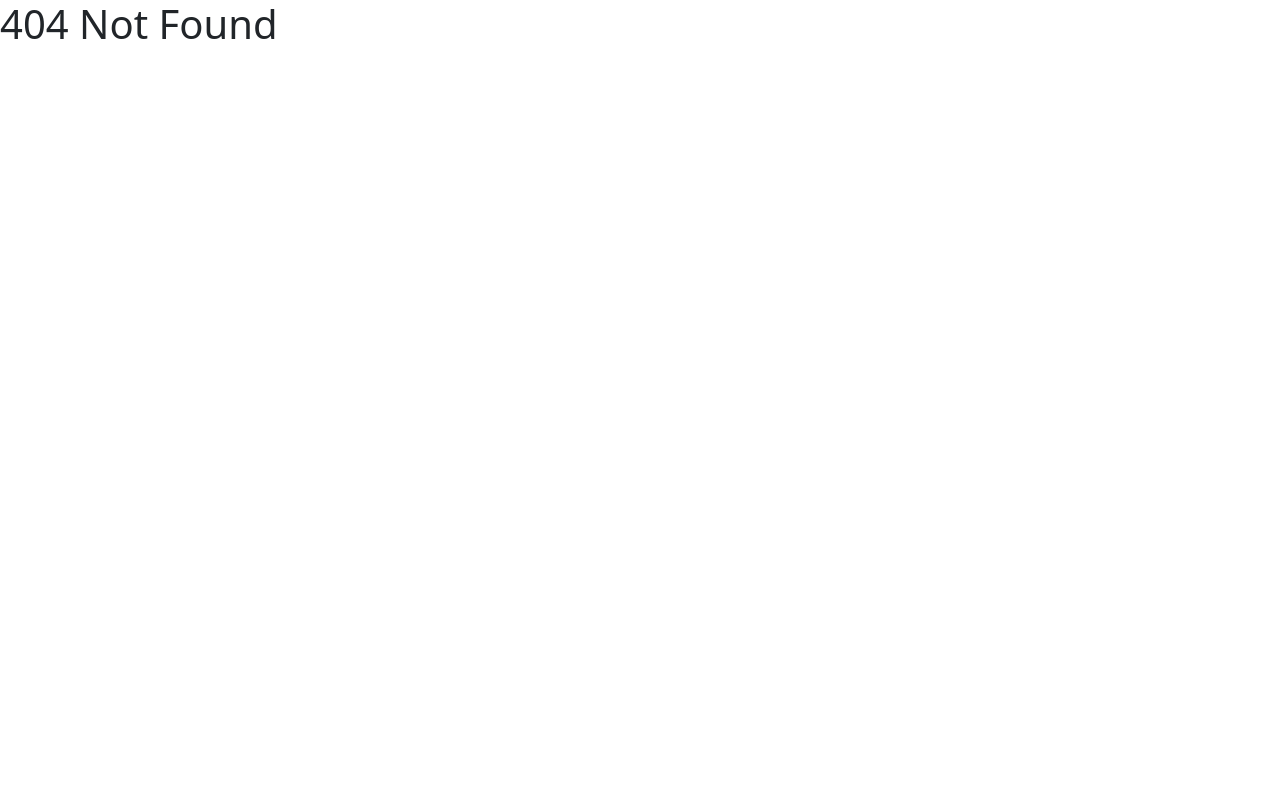
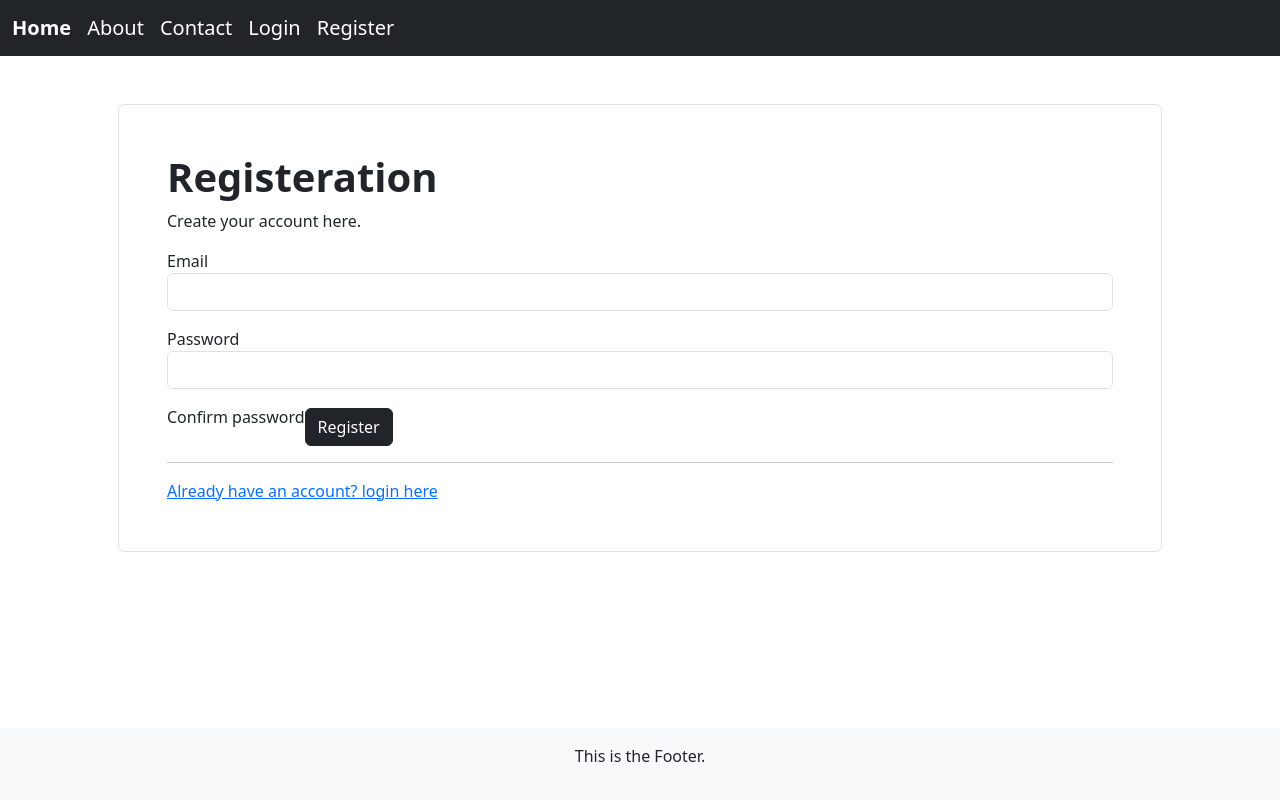
Before and after one commit to CyEvan/reactCrudpart1, a React (Vite) app: page /register in a window 1280 px wide. Before the commit this address had no page. Built offline with nearby package versions, Linux system fonts and the light colour scheme.

Commit message:
added registration ui

```diff
--- a/src/App.jsx
+++ b/src/App.jsx
@@ -4,7 +4,8 @@ import About from "./pages/About.jsx";
 import Contact from "./pages/Contact.jsx";
 import Home from "./pages/Home.jsx";
 import NotFound from "./NotFound.jsx";
-import Login from "./pages/Login.jsx";
+import Login from "./pages/auth/Login.jsx";
+import Register from "./pages/auth/Register.jsx";
 import 'bootstrap/dist/css/bootstrap.css';
 import 'bootstrap/dist/js/bootstrap.js';
 
@@ -18,6 +19,7 @@ function App() {
           <Route path="about" element={<About />} />
           <Route path="contact" element={<Contact />} />
           <Route path="login" element={<Login />} />
+          <Route path="register" element={<Register />} />
         </Route>
         <Route path="*" element={<NotFound />} />
       </Routes>
--- a/src/pages/Layout.jsx
+++ b/src/pages/Layout.jsx
@@ -22,7 +22,7 @@ function Layout(){
                         <Link className="navbar-brand  text-white" to="login"> Login </Link>
                         </li>
                         <li className="nav-item">
-                        <Link className="navbar-brand  text-white" to="login"> Register </Link>
+                        <Link className="navbar-brand  text-white" to="register"> Register </Link>
                         </li>
                     </ul>
                     </div>
--- /dev/null
+++ b/src/pages/auth/Login.jsx
@@ -0,0 +1,53 @@
+import { Link } from 'react-router-dom';
+import { getAuth, createUserWithEmailAndPassword } from "firebase/auth";
+import firebaseApp from "../firebaseConfig";
+import { useState } from 'react';
+
+
+function Login() {
+
+    const [email, setEmail] = useState('');
+    const [password, setPassword] = useState('');
+
+    const handleLogin = () => {
+
+        if (email !== '' && password !== '') {
+
+            const auth = getAuth(firebaseApp);
+            createUserWithEmailAndPassword(auth, email, password)
+                .then((userCredential) => {
+                    // Signed up
+                    const user = userCredential.user;
+                    alert("Signed in!");
+                    // ...
+                })
+                .catch((error) => {
+                    alert("error!");
+                    const errorCode = error.code;
+                    const errorMessage = error.message;
+                    // ..
+                });
+        } else {
+            alert("Incorrect or missing credentials!")
+        }
+    }
+
+
+
+    return (
+        <div className="container border p-5 rounded">
+            <h1 className="fw-bold">Login</h1>
+            <p>Enter yout email and password to login.</p>
+            <label htmlFor="email">Email</label>
+
+            <input id="text" type="email" className="form-control" onChange={(e) => setEmail(e.target.value)} value={email} />
+            <label htmlFor="password" className="mt-3">Password</label>
+            <input id="text" type="password" className="form-control" onChange={(e) => setPassword(e.target.value)} value={password} />
+            <button className="btn btn-dark mt-3" onClick={() => handleLogin()} >Login</button>
+            <hr />
+            <Link to="/register" >Don't have an account? Register here</Link>
+        </div>
+
+    )
+}
+export default Login;
--- a/src/pages/Login.jsx
+++ b/src/pages/auth/Register.jsx
@@ -1,10 +1,10 @@
 import { Link } from 'react-router-dom';
 import { getAuth, createUserWithEmailAndPassword } from "firebase/auth";
-import firebaseApp from "./firebaseConfig";
+import firebaseApp from "../firebaseConfig";
 import { useState } from 'react';
 
 
-function Login() {
+function Register() {
 
     const [email, setEmail] = useState('');
     const [password, setPassword] = useState('');
@@ -36,18 +36,21 @@ function Login() {
 
     return (
         <div className="container border p-5 rounded">
-            <h1 className="fw-bold">Login</h1>
-            <p>Enter yout email and password to login.</p>
+            <h1 className="fw-bold">Registeration</h1>
+            <p>Create your account here.</p>
             <label htmlFor="email">Email</label>
 
             <input id="text" type="email" className="form-control" onChange={(e) => setEmail(e.target.value)} value={email} />
             <label htmlFor="password" className="mt-3">Password</label>
             <input id="text" type="password" className="form-control" onChange={(e) => setPassword(e.target.value)} value={password} />
-            <button className="btn btn-dark mt-3" onClick={() => handleLogin()} >Login</button>
+            <label htmlFor="password" className="mt-3">Confirm password</label>
+            <button className="btn btn-dark mt-3
+
+            " onClick={() => handleLogin()} >Register</button>
             <hr />
-            <Link to="login" >Don't have an account? Register here</Link>
+            <Link to="/login" >Already have an account? login here</Link>
         </div>
 
     )
 }
-export default Login;
+export default Register;
```
